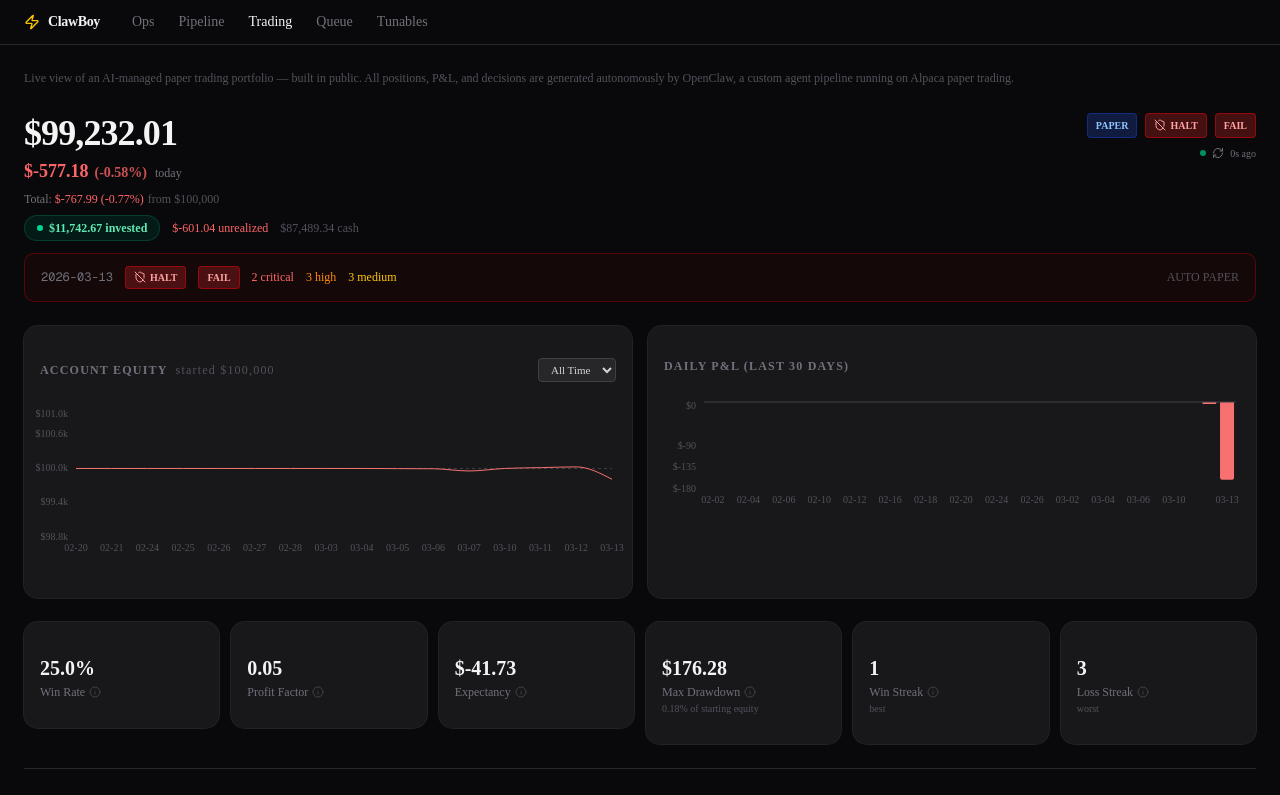
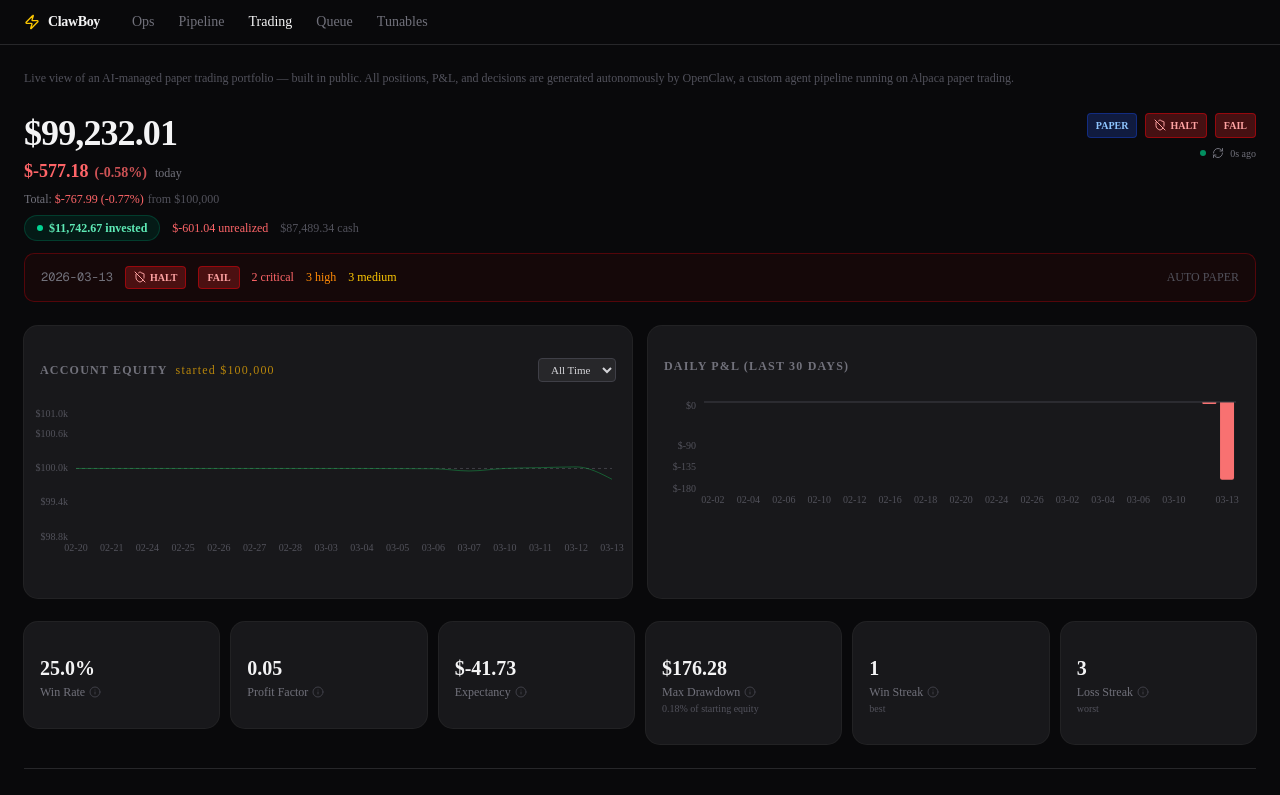
Before and after one commit to jacobbarkley/claw-dashboard, a Next.js app: page /trading in a window 1280 px wide. Shown: the top 795 px of the page. Built offline with nearby package versions, Linux system fonts and the light colour scheme.

Commit message:
style: equity curve — 0.5 line weight, dark green line, dark gold started label

```diff
--- a/components/trading-dashboard.tsx
+++ b/components/trading-dashboard.tsx
@@ -455,7 +455,7 @@ function EquityCurve({ data, baseValue }: { data: TradingData["equity_curve"]; b
         <div className="flex items-center justify-between gap-2">
           <CardTitle className="text-xs font-semibold uppercase tracking-widest text-zinc-500 shrink-0">
             Account Equity
-            {baseValue && <span className="ml-2 font-normal normal-case text-zinc-600">started ${baseValue.toLocaleString()}</span>}
+            {baseValue && <span className="ml-2 font-normal normal-case" style={{ color: "#b8860b" }}>started ${baseValue.toLocaleString()}</span>}
           </CardTitle>
           <select
             value={tf}
@@ -489,7 +489,7 @@ function EquityCurve({ data, baseValue }: { data: TradingData["equity_curve"]; b
               labelFormatter={(l: any) => shortDate(String(l))}
             />
             {baseValue && <ReferenceLine y={baseValue} stroke="#3f3f46" strokeDasharray="3 3" />}
-            <Line type="monotone" dataKey="equity" stroke={isUp ? "#34d399" : "#f87171"} strokeWidth={1} dot={false} />
+            <Line type="monotone" dataKey="equity" stroke="#16a34a" strokeWidth={0.5} dot={false} />
           </LineChart>
         </ResponsiveContainer>
       </CardContent>
```
